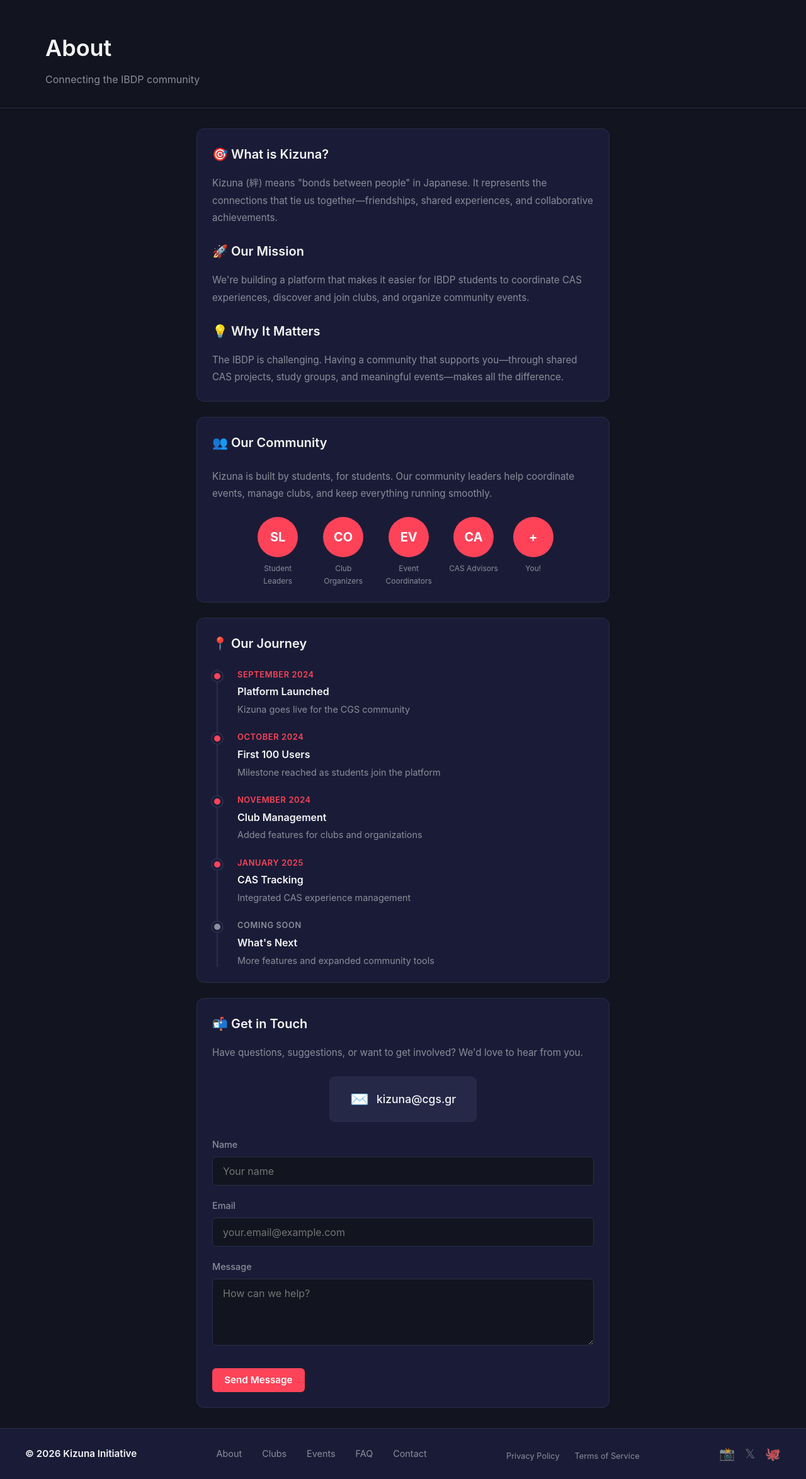
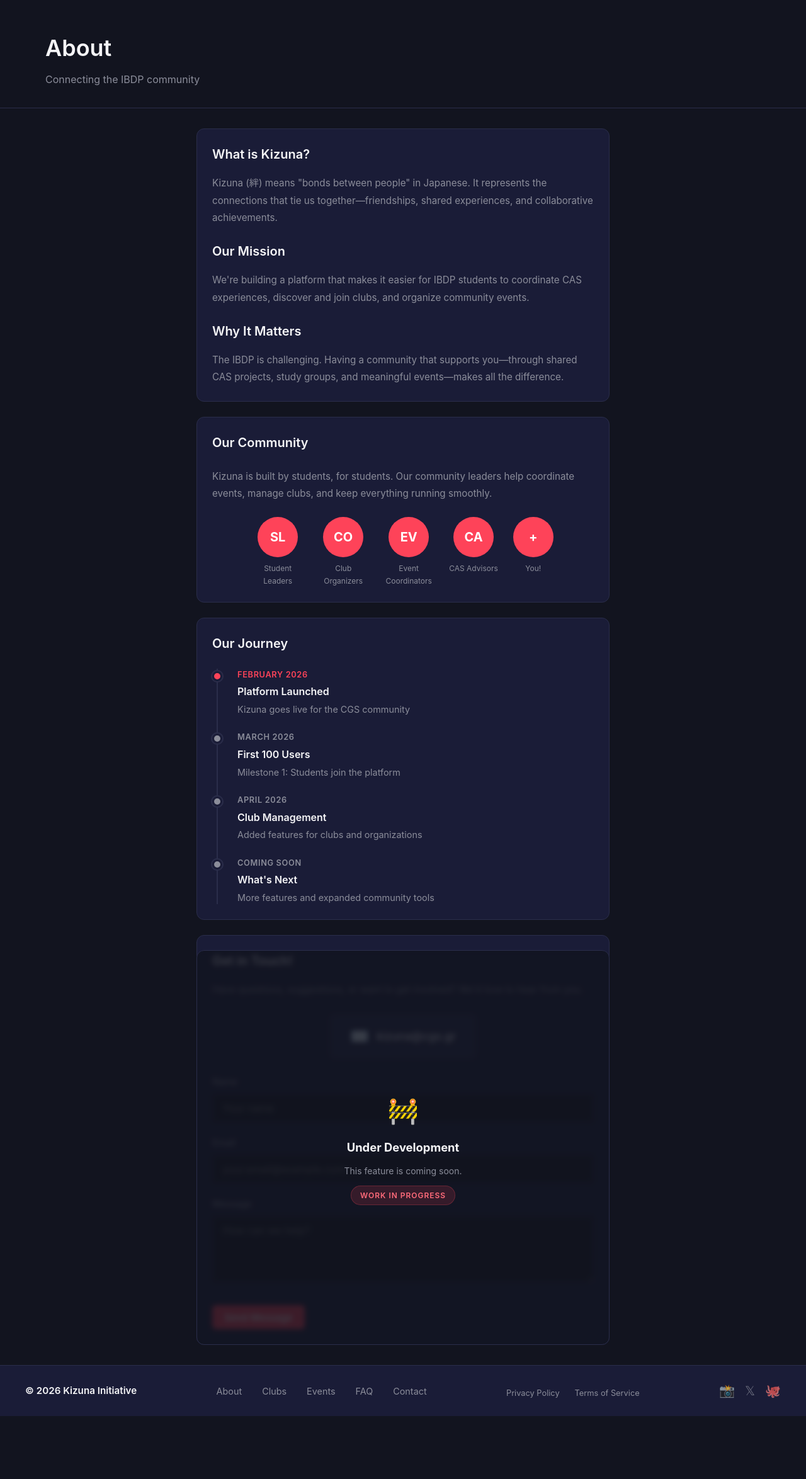
Before and after one commit to nitrimandylis/kizuna, a Flask app: page /about in a window 1280 px wide. Shown: the part 77-2426 px from the top of the page at 63% size. After the commit the page ends 2326 px from the top, so only its background shows below. Run offline with Flask 3, Linux system fonts and the light colour scheme; some libraries are stand-ins or nearby versions.

Commit message:
Changes in about (Please confirm changes are correct before applying)
Adjusted the milestones to reflect actual progress and correct timelines and completion. Removed unnecessary emojis, added a under development overlay over the "Get In Touch" card. (Please confirm changes are correct before applying)

```diff
--- a/templates/about.html
+++ b/templates/about.html
@@ -15,21 +15,21 @@
         <div class="container" style="max-width: 720px;">
             <div class="card">
                 <div class="detail-section">
-                    <h3 style="font-size: 1.25rem; margin-bottom: 1rem;">🎯 What is Kizuna?</h3>
+                    <h3 style="font-size: 1.25rem; margin-bottom: 1rem;">What is Kizuna?</h3>
                     <p style="color: var(--text-muted); line-height: 1.8;">
                         Kizuna (絆) means "bonds between people" in Japanese. It represents the connections that tie us together—friendships, shared experiences, and collaborative achievements.
                     </p>
                 </div>
 
                 <div class="detail-section">
-                    <h3 style="font-size: 1.25rem; margin-bottom: 1rem;">🚀 Our Mission</h3>
+                    <h3 style="font-size: 1.25rem; margin-bottom: 1rem;">Our Mission</h3>
                     <p style="color: var(--text-muted); line-height: 1.8;">
                         We're building a platform that makes it easier for IBDP students to coordinate CAS experiences, discover and join clubs, and organize community events.
                     </p>
                 </div>
 
                 <div class="detail-section">
-                    <h3 style="font-size: 1.25rem; margin-bottom: 1rem;">💡 Why It Matters</h3>
+                    <h3 style="font-size: 1.25rem; margin-bottom: 1rem;">Why It Matters</h3>
                     <p style="color: var(--text-muted); line-height: 1.8;">
                         The IBDP is challenging. Having a community that supports you—through shared CAS projects, study groups, and meaningful events—makes all the difference.
                     </p>
@@ -38,29 +38,29 @@
 
             <div class="card" style="margin-top: 1.5rem;">
                 <div class="detail-section">
-                    <h3 style="font-size: 1.25rem; margin-bottom: 1.5rem;">👥 Our Community</h3>
+                    <h3 style="font-size: 1.25rem; margin-bottom: 1.5rem;">Our Community</h3>
                     <p style="color: var(--text-muted); line-height: 1.8; margin-bottom: 1.5rem;">
                         Kizuna is built by students, for students. Our community leaders help coordinate events, manage clubs, and keep everything running smoothly.
                     </p>
                     <div class="community-avatars">
                         <div class="community-avatar-group">
-                            <div class="community-avatar">SL</div>
+                            <div class="community-avatar" style="user-select: none;">SL</div>
                             <span class="community-avatar-label">Student Leaders</span>
                         </div>
                         <div class="community-avatar-group">
-                            <div class="community-avatar">CO</div>
+                            <div class="community-avatar" style="user-select: none;">CO</div>
                             <span class="community-avatar-label">Club Organizers</span>
                         </div>
-                        <div class="community-avatar-group">
-                            <div class="community-avatar">EV</div>
+                        <div class="community-avatar-group" >
+                            <div class="community-avatar" style="user-select: none;">EV</div>
                             <span class="community-avatar-label">Event Coordinators</span>
                         </div>
                         <div class="community-avatar-group">
-                            <div class="community-avatar">CA</div>
+                            <div class="community-avatar" style="user-select: none;">CA</div>
                             <span class="community-avatar-label">CAS Advisors</span>
                         </div>
                         <div class="community-avatar-group">
-                            <div class="community-avatar">+</div>
+                            <div class="community-avatar" style="user-select: none;">+</div>
                             <span class="community-avatar-label">You!</span>
                         </div>
                     </div>
@@ -69,38 +69,30 @@
 
             <div class="card" style="margin-top: 1.5rem;">
                 <div class="detail-section">
-                    <h3 style="font-size: 1.25rem; margin-bottom: 1.5rem;">📍 Our Journey</h3>
+                    <h3 style="font-size: 1.25rem; margin-bottom: 1.5rem;">Our Journey</h3>
                     <div class="timeline">
                         <div class="timeline-item">
                             <div class="timeline-marker"></div>
                             <div class="timeline-content">
-                                <div class="timeline-date">September 2024</div>
+                                <div class="timeline-date">February 2026</div>
                                 <div class="timeline-title">Platform Launched</div>
                                 <div class="timeline-description">Kizuna goes live for the CGS community</div>
                             </div>
                         </div>
                         <div class="timeline-item">
-                            <div class="timeline-marker"></div>
+                            <div class="timeline-marker timeline-marker-future"></div>
                             <div class="timeline-content">
-                                <div class="timeline-date">October 2024</div>
+                                <div class="timeline-date">March 2026</div>
                                 <div class="timeline-title">First 100 Users</div>
-                                <div class="timeline-description">Milestone reached as students join the platform</div>
+                                <div class="timeline-description">Milestone 1: Students join the platform</div>
                             </div>
                         </div>
                         <div class="timeline-item">
-                            <div class="timeline-marker"></div>
+                            <div class="timeline-marker timeline-marker-future"></div>
                             <div class="timeline-content">
-                                <div class="timeline-date">November 2024</div>
+                                <div class="timeline-date">April 2026</div>
                                 <div class="timeline-title">Club Management</div>
                                 <div class="timeline-description">Added features for clubs and organizations</div>
-                            </div>
-                        </div>
-                        <div class="timeline-item">
-                            <div class="timeline-marker"></div>
-                            <div class="timeline-content">
-                                <div class="timeline-date">January 2025</div>
-                                <div class="timeline-title">CAS Tracking</div>
-                                <div class="timeline-description">Integrated CAS experience management</div>
                             </div>
                         </div>
                         <div class="timeline-item">
@@ -115,9 +107,10 @@
                 </div>
             </div>
 
+            <div style="position: relative;">
                 <div class="card" style="margin-top: 1.5rem;">
                     <div class="detail-section">
-                    <h3 style="font-size: 1.25rem; margin-bottom: 1rem;">📬 Get in Touch</h3>
+                        <h3 style="font-size: 1.25rem; margin-bottom: 1rem;">Get in Touch!</h3>
                         <p style="color: var(--text-muted); line-height: 1.8; margin-bottom: 1.5rem;">
                             Have questions, suggestions, or want to get involved? We'd love to hear from you.
                         </p>
@@ -144,6 +137,40 @@
                         </div>
                     </div>
                 </div>
+
+                <!-- Under Development Overlay -->
+                <div style="
+                    position: absolute;
+                    inset: 0;
+                    margin-top: 1.5rem;
+                    background: rgba(18, 20, 31, 0.82);
+                    border-radius: 12px;
+                    border: 1px solid var(--border);
+                    display: flex;
+                    flex-direction: column;
+                    align-items: center;
+                    justify-content: center;
+                    gap: 0.75rem;
+                    backdrop-filter: blur(4px);
+                    -webkit-backdrop-filter: blur(4px);
+                ">
+                    <span style="font-size: 2.5rem;">🚧</span>
+                    <p style="font-size: 1.15rem; font-weight: 700; color: var(--text);">Under Development</p>
+                    <p style="font-size: 0.875rem; color: var(--text-muted);">This feature is coming soon.</p>
+                    <span style="
+                        padding: 0.3rem 0.9rem;
+                        font-size: 0.75rem;
+                        font-weight: 600;
+                        text-transform: uppercase;
+                        letter-spacing: 0.08em;
+                        background: rgba(254, 67, 89, 0.15);
+                        color: var(--primary-light);
+                        border: 1px solid rgba(254, 67, 89, 0.25);
+                        border-radius: 20px;
+                    ">Work in progress</span>
+                </div>
+            </div>
+
         </div>
     </div>
 </div>
```
Lines whose indentation alone changed are shown as unchanged.
